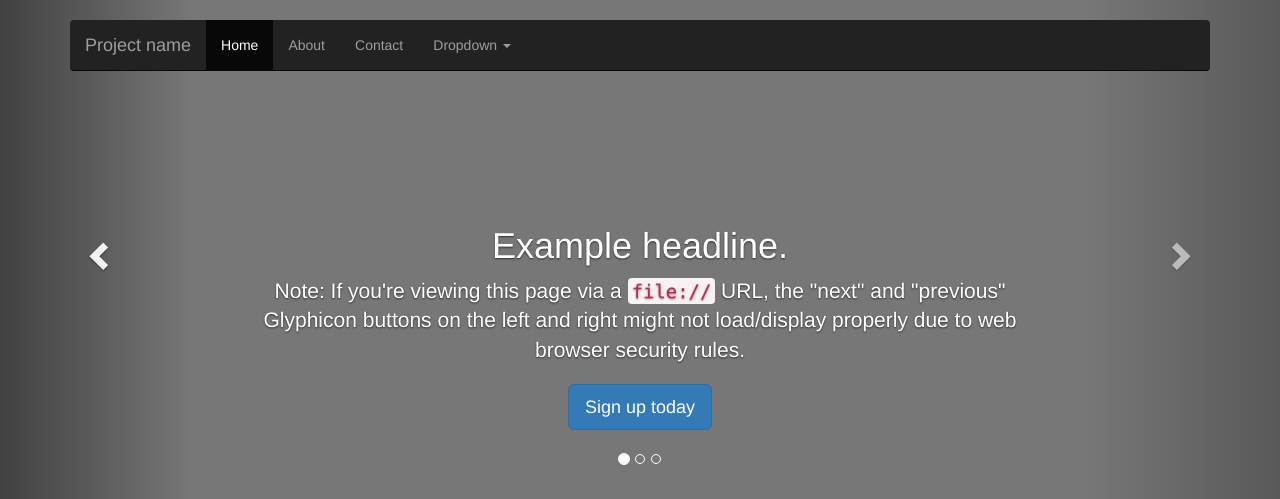
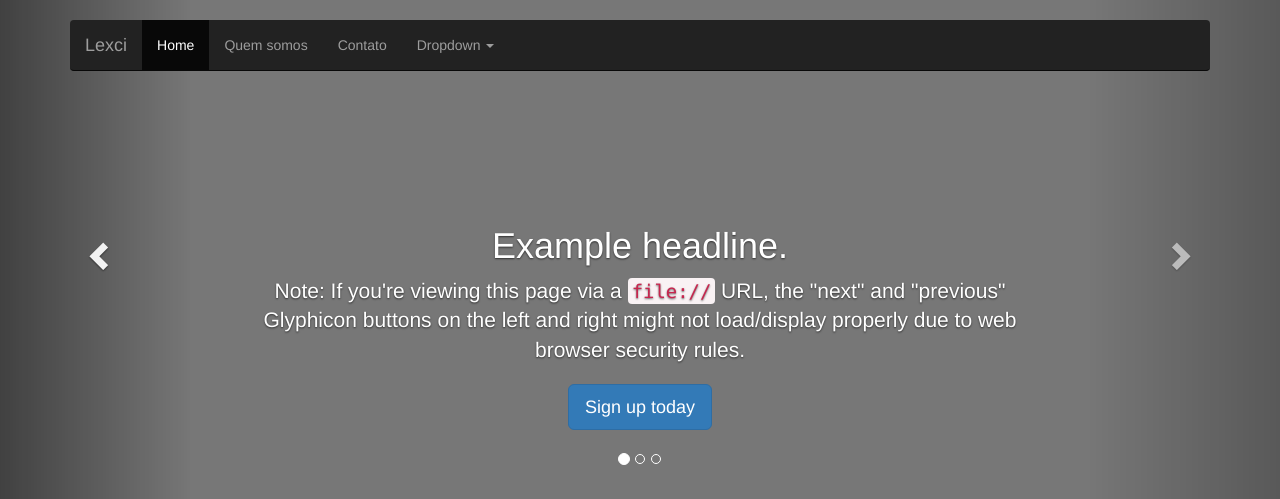
Before and after one commit to leonardocintra/lexci.com.br, a Django app: page / in a window 1280 px wide. Shown: the top 499 px of the page. Run offline with Django 3.2, Linux system fonts and the light colour scheme; some libraries are stand-ins or nearby versions.

Commit message:
modelando o index

```diff
--- a/core/templates/core/index.html
+++ b/core/templates/core/index.html
@@ -11,7 +11,7 @@
 
     {% load static %}
 
-    <title>Carousel Template for Bootstrap</title>
+    <title>Lexci</title>
 
     <!-- Bootstrap core CSS -->
     <link href="{% static 'css/bootstrap.min.css' %}" rel="stylesheet">
@@ -47,13 +47,13 @@
                 <span class="icon-bar"></span>
                 <span class="icon-bar"></span>
               </button>
-              <a class="navbar-brand" href="#">Project name</a>
+              <a class="navbar-brand" href="#">Lexci</a>
             </div>
             <div id="navbar" class="navbar-collapse collapse">
               <ul class="nav navbar-nav">
                 <li class="active"><a href="#">Home</a></li>
-                <li><a href="#about">About</a></li>
-                <li><a href="#contact">Contact</a></li>
+                <li><a href="#about">Quem somos</a></li>
+                <li><a href="#contact">Contato</a></li>
                 <li class="dropdown">
                   <a href="#" class="dropdown-toggle" data-toggle="dropdown" role="button" aria-haspopup="true" aria-expanded="false">Dropdown <span class="caret"></span></a>
                   <ul class="dropdown-menu">
```
